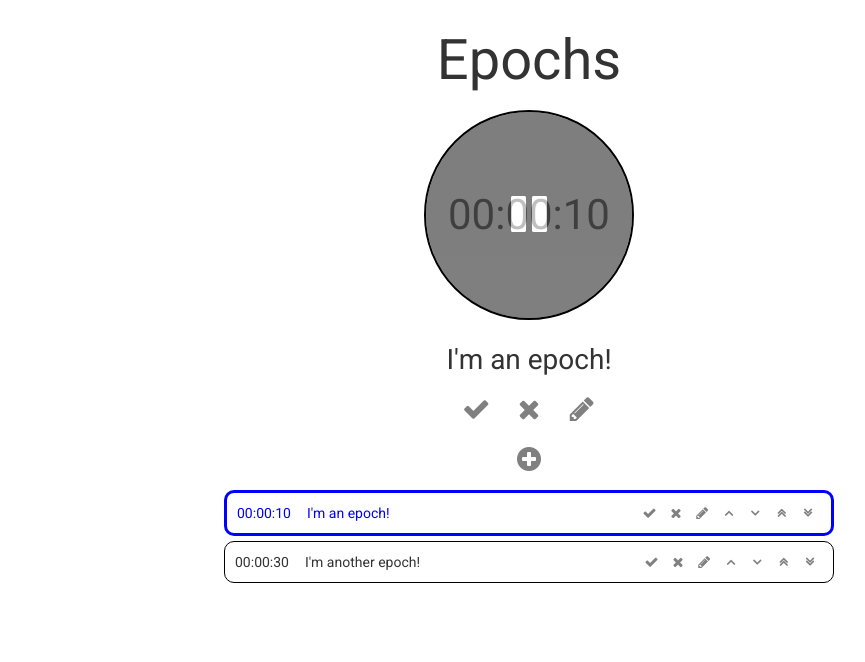
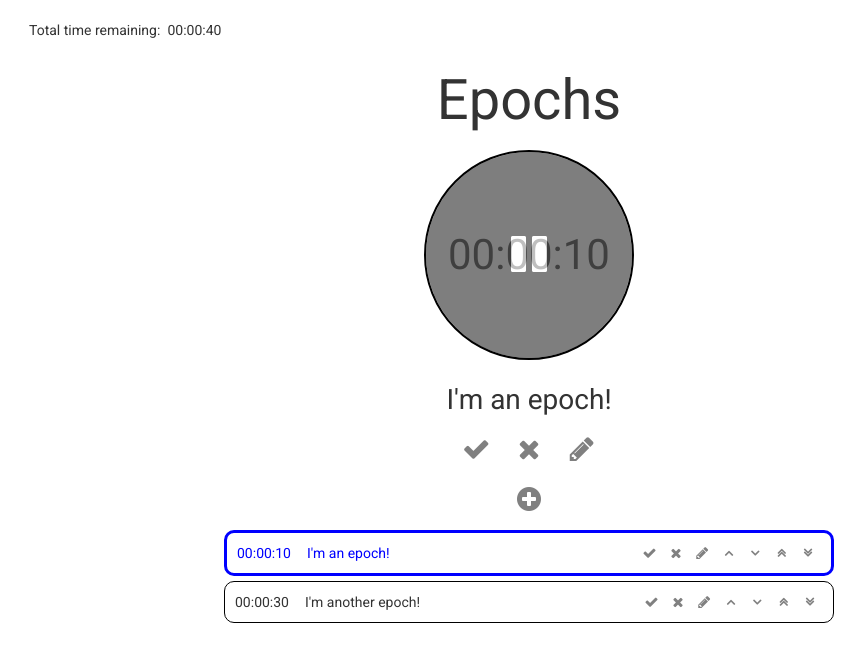
Before and after one commit to czhao39/epochs, a React app: page / in a window 1280 px wide. Shown: the top 662 px of the page, without its empty margins (111-976 px from the left). Built offline with nearby package versions, Linux system fonts and the light colour scheme.

Commit message:
show total time remaining

```diff
--- a/src/components/App.js
+++ b/src/components/App.js
@@ -3,13 +3,17 @@ import PropTypes from "prop-types";
 import { Grid, Row, Col } from "react-bootstrap";
 
 import "../styles/App.scss";
+import TotalInfoBox from "./TotalInfoBox";
 import CurTaskBox from "../containers/CurTaskBox";
 import TaskListControlsBox from "../containers/TaskListControlsBox";
 import TaskListContainer from "../containers/TaskListContainer";
 
-const App = ({ editIndex, showEditTaskModal, toggleEditTaskModal }) => {
+const App = ({ tasksArray, editIndex, showEditTaskModal, toggleEditTaskModal }) => {
     return (
         <Grid fluid>
+            <TotalInfoBox
+                tasksArray={tasksArray}
+            />
             <div className="app-title">Epochs</div>
             <div className="curtaskbox-wrapper">
                 <CurTaskBox
@@ -31,6 +35,7 @@ const App = ({ editIndex, showEditTaskModal, toggleEditTaskModal }) => {
 };
 
 App.propTypes = {
+    tasksArray: PropTypes.arrayOf(PropTypes.object).isRequired,
     editIndex: PropTypes.number,
     showEditTaskModal: PropTypes.bool.isRequired,
     toggleEditTaskModal: PropTypes.func.isRequired,
--- /dev/null
+++ b/src/components/TotalInfoBox.js
@@ -0,0 +1,23 @@
+import React from "react";
+import PropTypes from "prop-types";
+
+import "../styles/TotalInfoBox.scss";
+import { secsToDuration, durationToString } from "../helpers";
+
+
+const TotalInfoBox = ({ tasksArray }) => {
+    let totalSecsRemaining = tasksArray.reduce((partialSum, task) => partialSum + task.secsRemaining, 0);
+    return (
+        <div className="total-info-box">
+            <div className="total-time-remaining">
+                Total time remaining:&ensp;{durationToString(secsToDuration(totalSecsRemaining))}
+            </div>
+        </div>
+    );
+}
+
+TotalInfoBox.propTypes = {
+    tasksArray: PropTypes.arrayOf(PropTypes.object).isRequired,
+};
+
+export default TotalInfoBox;
--- a/src/containers/AppContainer.js
+++ b/src/containers/AppContainer.js
@@ -41,6 +41,7 @@ class AppContainer extends Component {
     render() {
         return (
             <App
+                tasksArray={this.props.tasks.list}
                 editIndex={this.state.editIndex}
                 showEditTaskModal={this.state.showEditTaskModal}
                 toggleEditTaskModal={(show, index) => this.toggleEditTaskModal(show, index)}
--- a/src/styles/App.scss
+++ b/src/styles/App.scss
@@ -1,11 +1,15 @@
 html, body {
     font-family: Roboto, Helvetica Neue, Helvetica, Arial, sans-serif;
+}
+
+button {
+    transition: .2s;
 }
 
 .app-title {
     font-size: 4em;
     text-align: center;
-    margin-top: 2rem;
+    margin-top: 1rem;
     margin-bottom: 1rem;
 }
 
--- /dev/null
+++ b/src/styles/TotalInfoBox.scss
@@ -0,0 +1,4 @@
+.total-info-box {
+    width: 80%;
+    margin: 2rem auto;
+}
```
